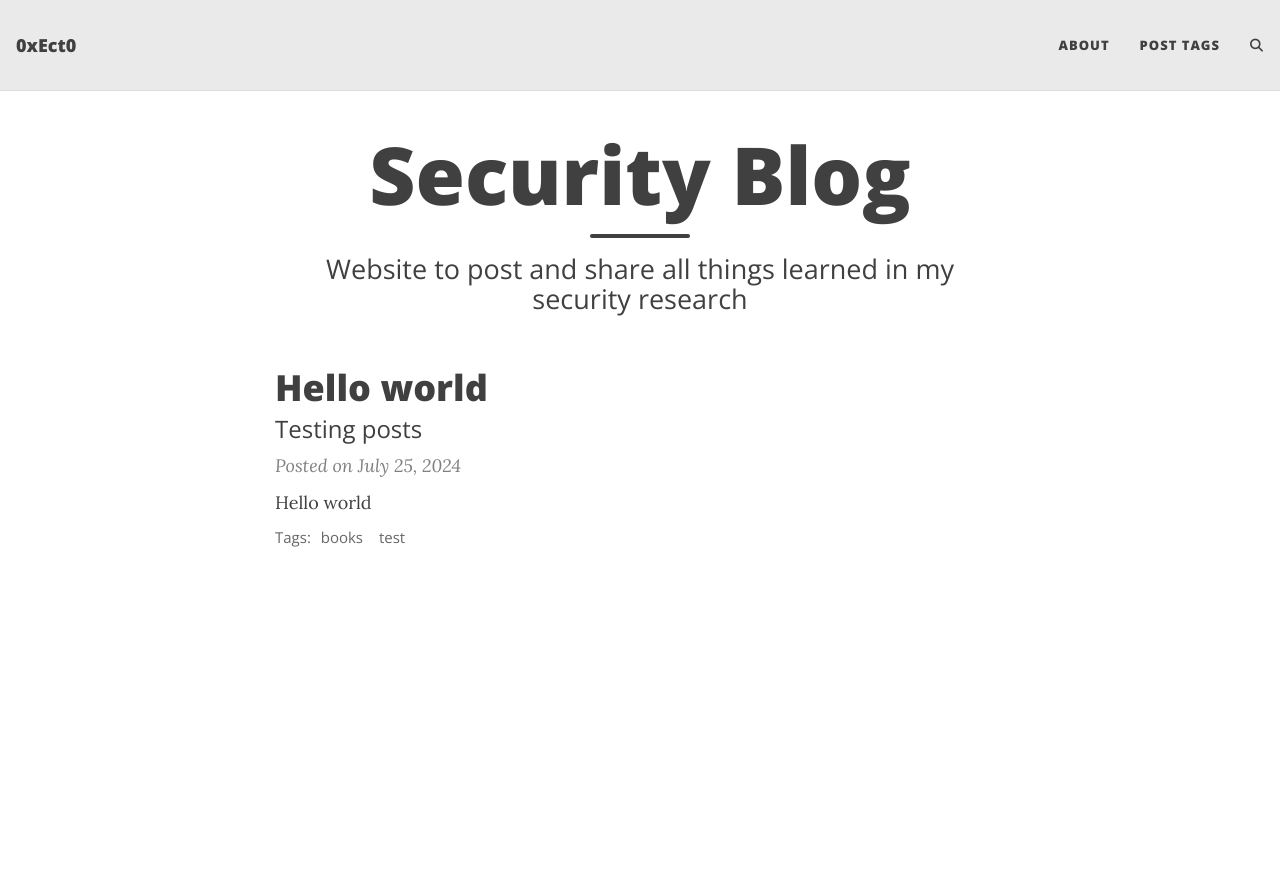
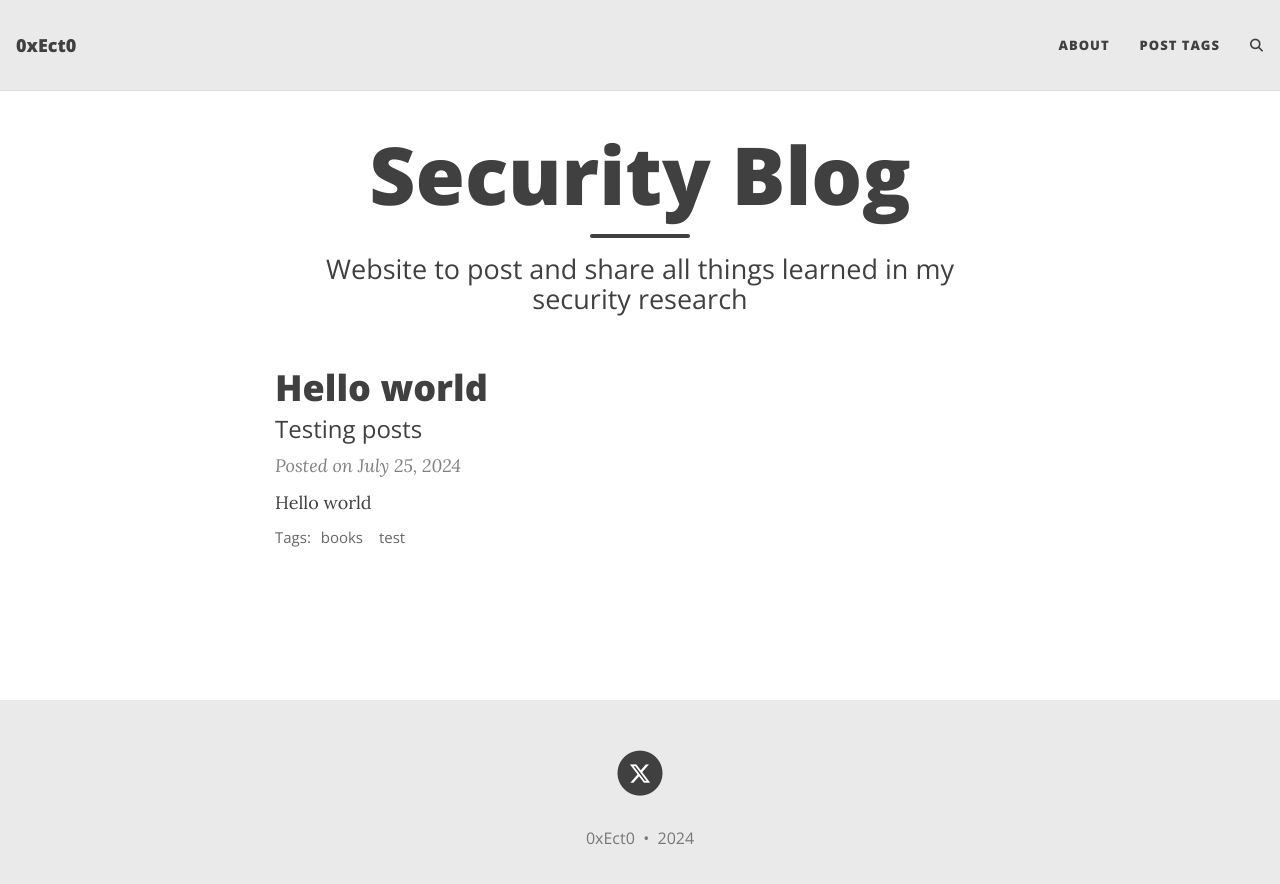
Before and after one commit to 0xEct0/0xEct0.github.io, a Jekyll site: the page built from index.html, in a window 1280 px wide. Shown: the top 884 px of the page. Built offline with Jekyll 4.4.1, drawn with Linux system fonts in a browser that asks for light colours; the list of posts is cut into pages by our own code; comment, search, counter and statistics services are not loaded.

```diff
--- a/_includes/footer.html
+++ b/_includes/footer.html
@@ -37,10 +37,10 @@
        {% endif%}
 
       </p>
-      {% unless site.remove-ads %}<p class="theme-by text-muted">
+      <!-- {% unless site.remove-ads %}<p class="theme-by text-muted">
         Powered by
         <a href="https://beautifuljekyll.com">Beautiful Jekyll</a>
-      </p>{% endunless %}
+      </p>{% endunless %} -->
       </div>
     </div>
   </div>
--- a/_layouts/base.html
+++ b/_layouts/base.html
@@ -31,7 +31,7 @@ common-js:
 
   {{ content }}
 
-  <!-- {% include footer.html %} -->
+  {% include footer.html %}
 
   {% include footer-scripts.html %}
 
```
